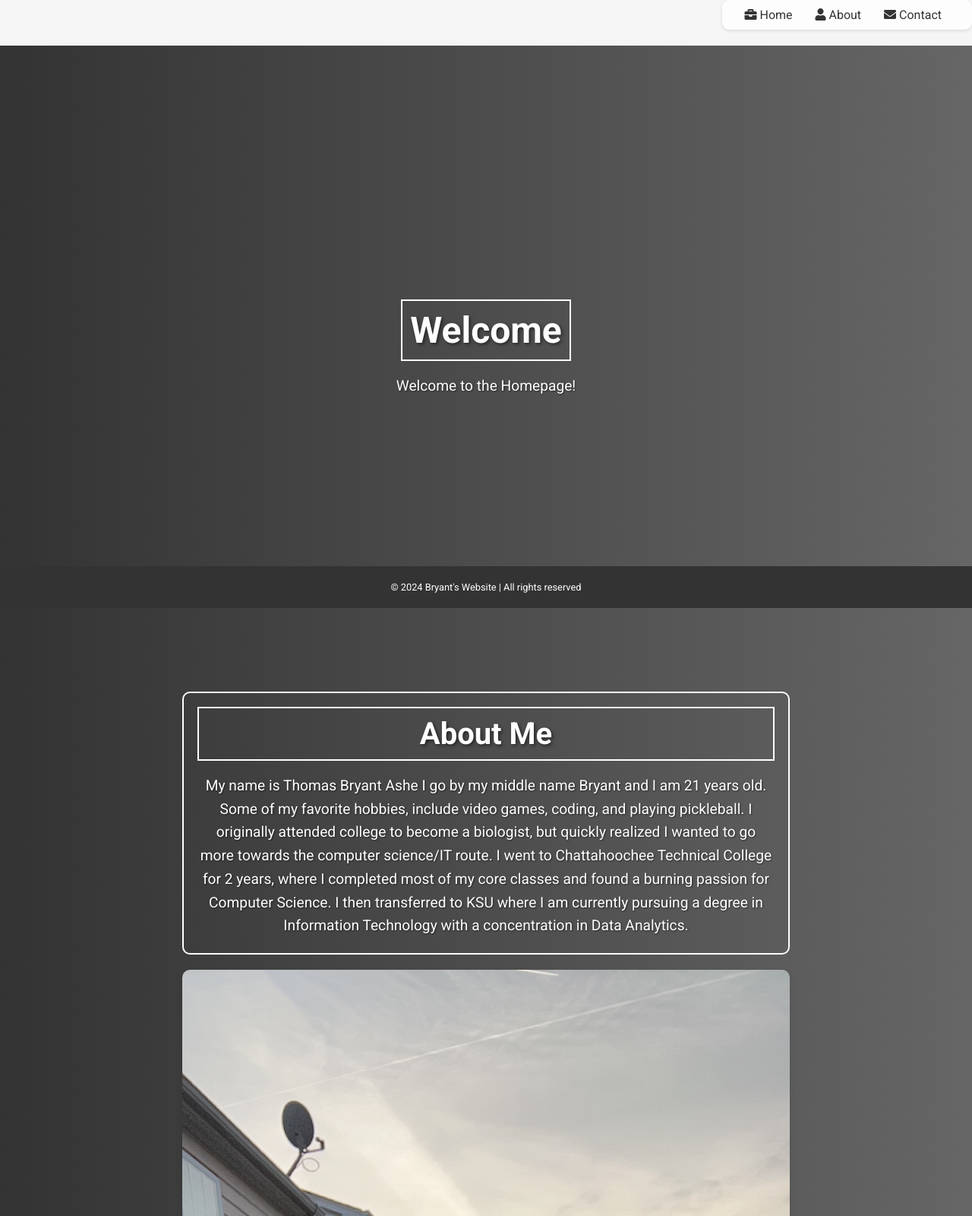
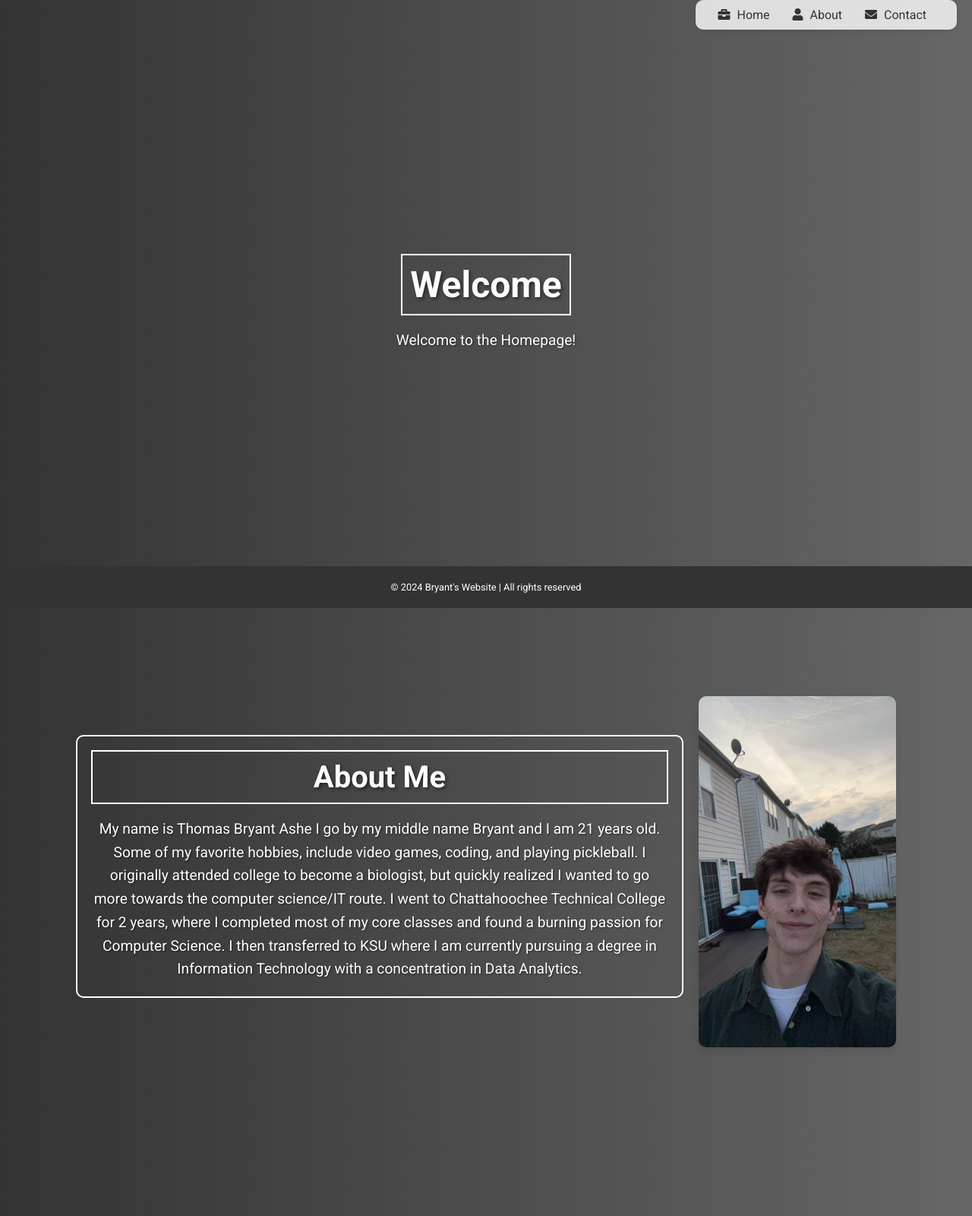
Before and after one commit to ThomasAshe/thomasashe.github.io, a plain HTML site: page index.html in a window 1280 px wide. Shown: the top 1600 px of the page at 76% size. Drawn offline with Linux system fonts and the light colour scheme.

Commit message:
Update index.html

```diff
--- a/index.html
+++ b/index.html
@@ -22,19 +22,17 @@
         /* Body styles */
         body {
             font-family: 'Roboto', sans-serif;
-            background-color: #f5f5f5; /* Set the background color */
+            background-color: #f5f5f5;
             color: #333;
             overflow-x: hidden;
             overflow-y: auto;
-            margin: 0;
-            padding: 0;
         }
 
         /* Navigation styles */
         nav {
             position: fixed;
             top: 0;
-            right: 0;
+            right: 20px;
             z-index: 999;
             background-color: rgba(255, 255, 255, 0.8);
             border-radius: 10px;
@@ -46,7 +44,6 @@
         nav ul {
             list-style-type: none;
             display: flex;
-            justify-content: flex-end;
         }
 
         /* Navigation list item styles */
@@ -63,6 +60,11 @@
             border-radius: 5px;
         }
 
+        /* Icon styles */
+        nav ul li a i {
+            margin-right: 5px;
+        }
+
         /* Navigation link hover styles */
         nav ul li a:hover {
             background-color: #eee;
@@ -70,27 +72,15 @@
 
         /* Responsive navigation */
         @media screen and (max-width: 600px) {
-            nav {
-                justify-content: center;
-                width: 100%;
-                bottom: 0;
-                left: 0;
-                border-radius: 0;
-            }
-
             nav ul {
                 flex-direction: column;
                 align-items: center;
-            }
-
-            nav ul li {
-                margin: 5px 0;
             }
         }
 
         /* Main content styles */
         main {
-            padding-top: 60px; /* Adjusted for navigation height */
+            padding-top: 0;
         }
 
         /* Section styles */
@@ -105,6 +95,11 @@
             justify-content: center;
             align-items: center;
             padding: 50px;
+        }
+
+        /* Offset for subsequent sections */
+        section:not(:first-child) {
+            margin-top: -50px;
         }
 
         /* Section heading styles */
@@ -140,19 +135,16 @@
         form input[type="text"],
         form input[type="email"],
         form textarea {
-            width: 100%;
-            max-width: 400px;
+            width: 80%;
             padding: 10px;
             margin: 5px 0;
             border: 1px solid #ccc;
             border-radius: 5px;
-            box-sizing: border-box; /* Ensure consistent input field sizing */
         }
 
         /* Submit button styles */
         form input[type="submit"] {
-            width: 100%;
-            max-width: 400px;
+            width: 40%;
             background-color: #007bff;
             color: white;
             padding: 10px 20px;
@@ -160,7 +152,6 @@
             border-radius: 5px;
             cursor: pointer;
             transition: background-color 0.3s ease;
-            box-sizing: border-box; /* Ensure consistent button sizing */
         }
 
         /* Submit button hover styles */
@@ -180,18 +171,33 @@
             font-size: 0.8rem;
         }
 
+        /* Animation */
+        @keyframes fadeInUp {
+            from {
+                opacity: 0;
+                transform: translateY(20px);
+            }
+            to {
+                opacity: 1;
+                transform: translateY(0);
+            }
+        }
+
         /* About container styles */
         .about-container {
             display: flex;
             flex-direction: column;
             align-items: center;
             justify-content: center;
-            gap: 20px; /* Add some gap between image and text box */
-            max-width: 800px; /* Limit maximum width */
-            margin: 0 auto; /* Center align on larger screens */
         }
 
         /* Image box styles */
+        .image-box {
+            padding: 20px;
+            max-width: 300px; /* Limit the maximum width of the image box */
+        }
+
+        /* Image styles */
         .image-box img {
             max-width: 100%;
             height: auto;
@@ -204,9 +210,9 @@
             padding: 20px;
             border: 2px solid #fff;
             border-radius: 10px;
-            width: 100%; /* Ensure text box takes full width */
-            max-width: 800px; /* Limit maximum width */
-            margin: 0 auto; /* Center align on larger screens */
+            max-width: 800px; /* Limit the maximum width of the text box */
+            width: 90%; /* Increased width */
+            margin-bottom: 20px; /* Added margin bottom */
         }
 
         /* Text box heading styles */
@@ -214,13 +220,30 @@
             margin-bottom: 20px;
             font-size: 2.5rem;
         }
+
+        /* Text box paragraph styles */
+        .text-box p {
+            font-size: 1.2rem;
+            line-height: 1.6;
+        }
+
+        /* Media Query for image and text box positioning */
+        @media screen and (min-width: 600px) {
+            .about-container {
+                flex-direction: row; /* Display image and text box side by side */
+            }
+
+            .text-box {
+                margin-left: 20px; /* Add margin to text box */
+            }
+        }
     </style>
 </head>
 <body>
     <!-- Navigation -->
     <nav>
         <ul>
-            <li><a href="#portfolioSection"><i class="fas fa-briefcase"></i> Home</a></li>
+            <li><a href="#homeSection"><i class="fas fa-briefcase"></i> Home</a></li>
             <li><a href="#aboutSection"><i class="fas fa-user"></i> About</a></li>
             <li><a href="#contactSection"><i class="fas fa-envelope"></i> Contact</a></li>
         </ul>
@@ -228,8 +251,8 @@
 
     <!-- Main Content -->
     <main id="mainContent">
-        <!-- Portfolio Section -->
-        <section id="portfolioSection" class="active">
+        <!-- Home Section -->
+        <section id="homeSection" class="active">
             <h2>Welcome</h2>
             <p>Welcome to the Homepage!</p>
         </section>
```
